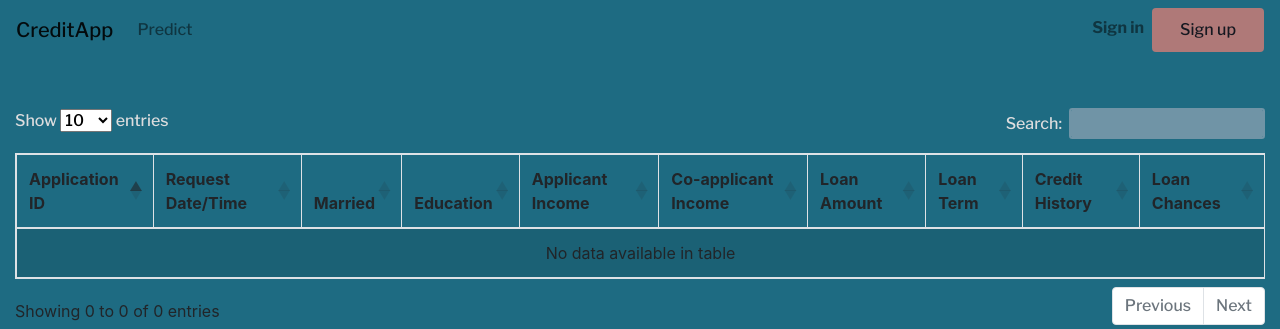
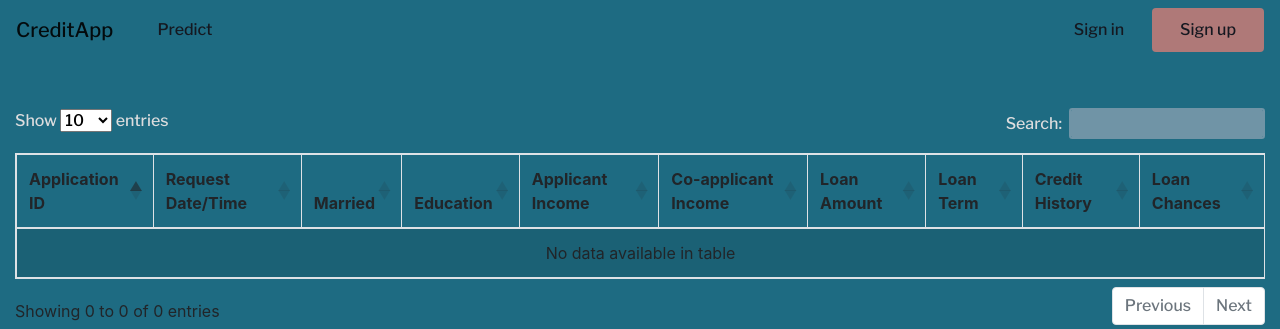
Before and after one commit to infoshareacademy/jpydzr2-syntaxerror-django, a Django app: page /requests/ in a window 1280 px wide. Shown: the top 329 px of the page. Run offline with Django 3.2, Linux system fonts and the light colour scheme; data that the repository does not hold is empty; some libraries are stand-ins or nearby versions.

Commit message:
zmiana na  navbar buttons

```diff
--- a/syntaxerror_project/static/css/styles.css
+++ b/syntaxerror_project/static/css/styles.css
@@ -74,7 +74,19 @@
     background-color: #AF7978;
     border: none;
     border-radius: 4px;
-    color: white;
+    color: #DDDDDE;
+    padding: 10px 28px;
+    text-align: center;
+    text-decoration: none;
+    display: inline-block;
+    font-size: 16px;
+}
+
+.nav-btn {
+    background-color: transparent;
+    border: none;
+    border-radius: 4px;
+    color: #DDDDDE;
     padding: 10px 28px;
     text-align: center;
     text-decoration: none;
@@ -92,13 +104,6 @@
     width: 100%;
 }
 
-
-
-
-/*.navbar-default{*/
-/*  transition:500ms ease;*/
-/*  background:transparent;*/
-/*}*/
 #main-nav.scrolled{
   background:#115266;
 }
--- a/syntaxerror_project/templates/index.html
+++ b/syntaxerror_project/templates/index.html
@@ -3,7 +3,7 @@
 {% load crispy_forms_tags %}
 
 {% block content %}
-    <div class="main">
+    <div id="main_div" class="main">
         {% include 'navbar.html' %}
         {% include 'home.html' %}
         {% include 'predictions/predict.html' %}
--- a/syntaxerror_project/templates/navbar.html
+++ b/syntaxerror_project/templates/navbar.html
@@ -1,5 +1,5 @@
 <nav id="main-nav" class="navbar navbar-light navbar-expand-lg sticky-top">
-    <a class="navbar-brand" href={% url "credit_app:home" %}>CreditApp</a>
+    <a class="navbar-brand" href=#main_div>CreditApp</a>
     <button class="navbar-toggler" type="button" data-toggle="collapse" data-target="#navbarNav"
             aria-controls="navbarNav" aria-expanded="false" aria-label="Toggle navigation">
         <span class="navbar-toggler-icon"></span>
@@ -7,20 +7,20 @@
     <div class="collapse navbar-collapse" id="navbarNav">
         <ul class="navbar-nav">
             <li class="nav-item">
-                <a class="nav-link" href=#predict-section>Predict</a>
+                <a class="nav-btn" href=#predict-section>Predict</a>
             </li>
         </ul>
         <ul class="navbar-nav ml-auto">
             <li class="nav-item">
                 {% if request.user.is_authenticated %}
-                    <a class="nav-link" href={% url "predict:requests" %}>Your requests</a>
+                    <a class="nav-btn" href={% url "predict:requests" %}>Your requests</a>
                 {% endif %}
             </li>
             <li class="nav-item text-white">
                 {% if request.user.is_authenticated %}
-                    <a class="nav-link text-black font-weight-bold" href={% url "account:logout" %}>Logout</a>
+                    <a class="nav-btn" href={% url "account:logout" %}>Logout</a>
                 {% else %}
-                    <a class="nav-link text-black font-weight-bold" href={% url "account:login" %}>Sign in</a>
+                    <a class="nav-btn" href={% url "account:login" %}>Sign in</a>
                 {% endif %}
             </li>
             <li class="nav-item text-white">
```
Also changed, not shown: syntaxerror_project/static/images/login.png.
